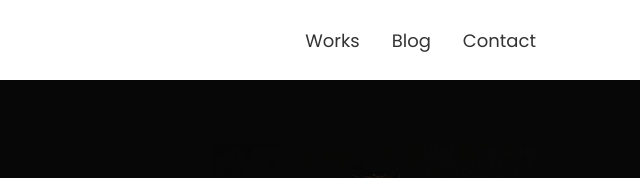
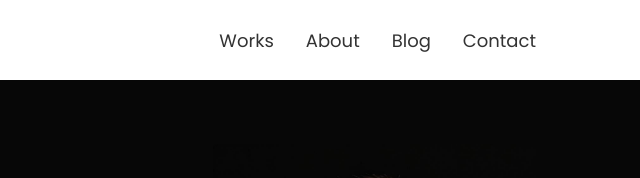
Before and after one commit to GustavoRMendes/front-end-adaTech, a plain HTML site: page html-css/projeto-pagina-estatica/index.html in a window 1280 px wide. Shown: the top 178 px of the page, 640-1280 px from the left. Drawn offline with Linux system fonts and the light colour scheme.

Commit message:
add link

```diff
--- a/html-css/projeto-pagina-estatica/index.html
+++ b/html-css/projeto-pagina-estatica/index.html
@@ -18,6 +18,9 @@
       <ul class="nav-list">
         <li class="nav-item">
           <a href="#">Works</a>
+        </li>
+        <li class="nav-item">
+          <a href="#">About</a>
         </li>
         <li class="nav-item">
           <a href="#">Blog</a>
```
